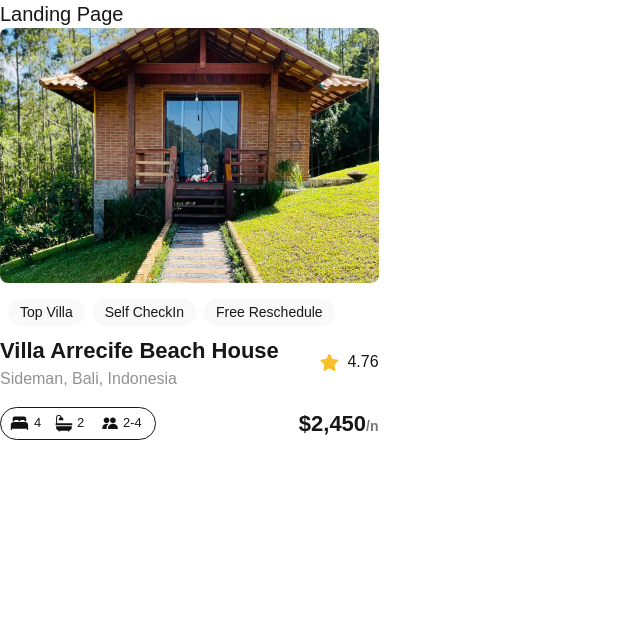
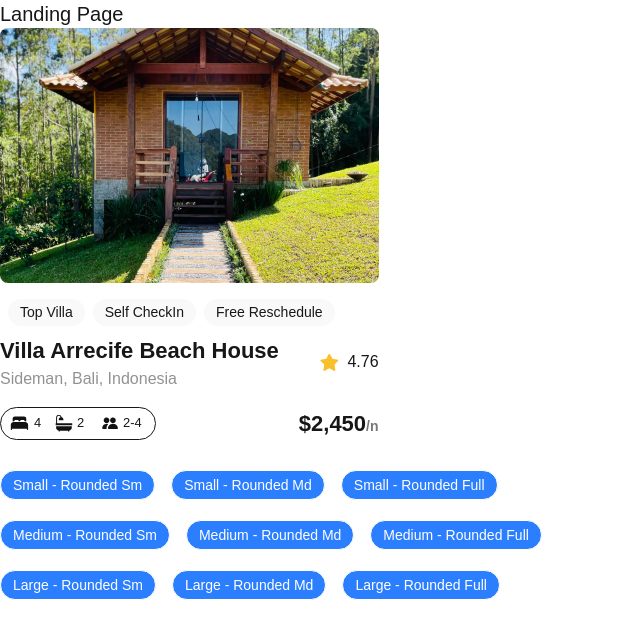
Before and after one commit to dennisrua/alx-project-0x00-setup, a Next.js app in the folder alx-project-0x00/: page /landing in a window 1280 px wide. Shown: the top 638 px of the page, without its empty margins (0-640 px from the left). Built offline with nearby package versions, Linux system fonts and the light colour scheme.

Commit message:
Created Button  component that accepts title and styles arguments

```diff
--- /dev/null
+++ b/alx-project-0x00/components/Button.tsx
@@ -0,0 +1,11 @@
+import { ButtonProps } from '@/interfaces';
+
+const Button: React.FC<ButtonProps> = ({ title }) => {
+  return (
+    <button className=" border px-3 py-1 text-lg mt-3 bg-blue-500 text-white rounded-full">
+      <p className=" text-sm ">{title}</p>
+    </button>
+  );
+};
+
+export default Button;
--- a/alx-project-0x00/interfaces/index.ts
+++ b/alx-project-0x00/interfaces/index.ts
@@ -1,3 +1,8 @@
 export interface PillProps {
   title: string;
 }
+
+export interface ButtonProps {
+  title: string;
+  styles?: string;
+}
--- a/alx-project-0x00/pages/landing.tsx
+++ b/alx-project-0x00/pages/landing.tsx
@@ -1,10 +1,32 @@
 import Card from '@/components/Card';
+import Button from '@/components/Button';
 
 const Landing: React.FC = () => {
   return (
     <div>
       <h1 className="text-xl font-extralight">Landing Page</h1>
       <Card />
+
+      {/* Small Buttons */}
+      <div className="flex gap-4 mt-2">
+        <Button title="Small - Rounded Sm" styles="text-sm rounded-sm" />
+        <Button title="Small - Rounded Md" styles="text-sm rounded-md" />
+        <Button title="Small - Rounded Full" styles="text-sm rounded-full" />
+      </div>
+
+      {/* Medium Buttons */}
+      <div className="flex gap-4 mt-2">
+        <Button title="Medium - Rounded Sm" styles="text-md rounded-sm" />
+        <Button title="Medium - Rounded Md" styles="text-md rounded-md" />
+        <Button title="Medium - Rounded Full" styles="text-md rounded-full" />
+      </div>
+
+      {/* Large Buttons */}
+      <div className="flex gap-4 mt-2">
+        <Button title="Large - Rounded Sm" styles="text-lg rounded-sm" />
+        <Button title="Large - Rounded Md" styles="text-lg rounded-md" />
+        <Button title="Large - Rounded Full" styles="text-lg rounded-full" />
+      </div>
     </div>
   );
 };
```
